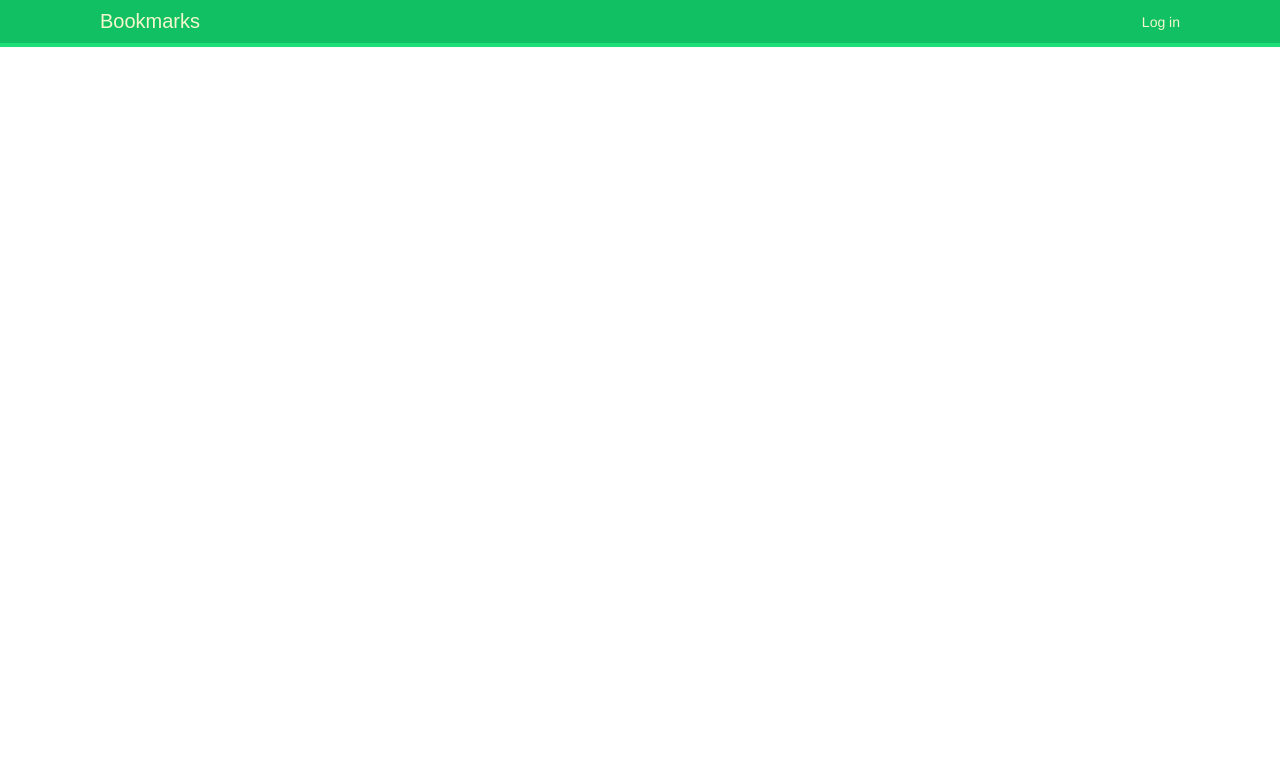
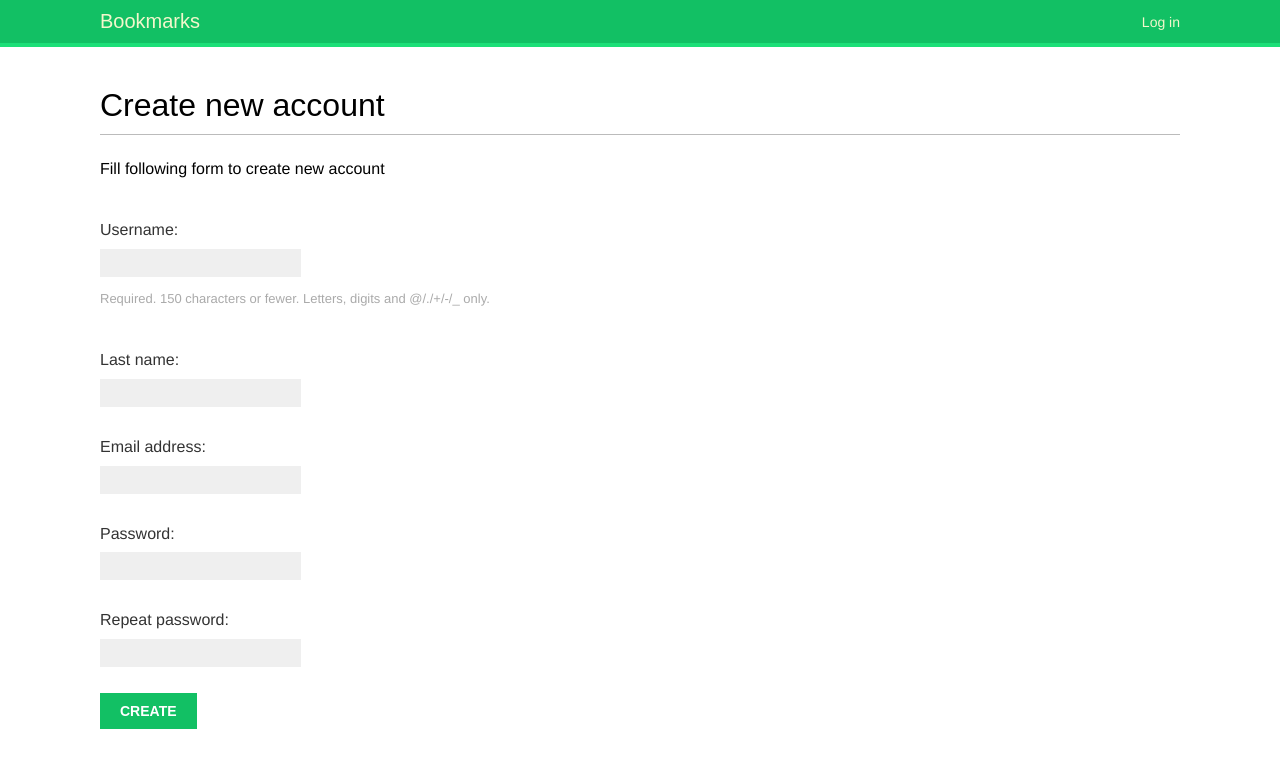
Before and after one commit to wwainkrk/python_tutorials, a Django app: page /account/register/ in a window 1280 px wide. Shown: the top 768 px of the page. Run offline with Django 3.2, Linux system fonts and the light colour scheme; some web fonts are replaced.

Commit message:
Templates for registration, labels for passwords in modelform for User

```diff
--- a/django_book/bookmarks/account/forms.py
+++ b/django_book/bookmarks/account/forms.py
@@ -7,14 +7,14 @@ class LoginForm(forms.Form):
 
 
 class UserRegistrationForm(forms.ModelForm):
-    password = forms.CharField(widget=forms.PasswordInput)
-    password2 = forms.CharField(widget=forms.PasswordInput)
+    password = forms.CharField(label='Password', widget=forms.PasswordInput)
+    password2 = forms.CharField(label='Repeat password', widget=forms.PasswordInput)
 
     class Meta:
         model = User
         fields = ('username', 'last_name', 'email')
 
-    def clean_password(self):
+    def clean_password2(self):
         cd = self.cleaned_data
         if cd['password'] != cd['password2']:
             raise forms.ValidationError('Passwords are not the same')
--- a/django_book/bookmarks/account/templates/account/registration.html
+++ b/django_book/bookmarks/account/templates/account/registration.html
@@ -3,5 +3,11 @@
 {% block title %}Create account{% endblock %}
 
 {% block content %}
-
+    <h1>Create new account</h1>
+    <p>Fill following form to create new account</p>
+    <form action="." method="post">
+        {{ user_form.as_p }}
+        {% csrf_token %}
+        <p><input type="submit" value="Create"></p>
+    </form>
 {% endblock %}
--- a/django_book/bookmarks/account/templates/account/registration_done.html
+++ b/django_book/bookmarks/account/templates/account/registration_done.html
@@ -3,5 +3,6 @@
 {% block title %}Create account{% endblock %}
 
 {% block content %}
-
+    <h1>Hello, {{ new_user.first_name }}!</h1>
+<p>Your account has been created. You can <a href="{% url 'login' %}">log in</a> right now.</p>
 {% endblock %}
```
